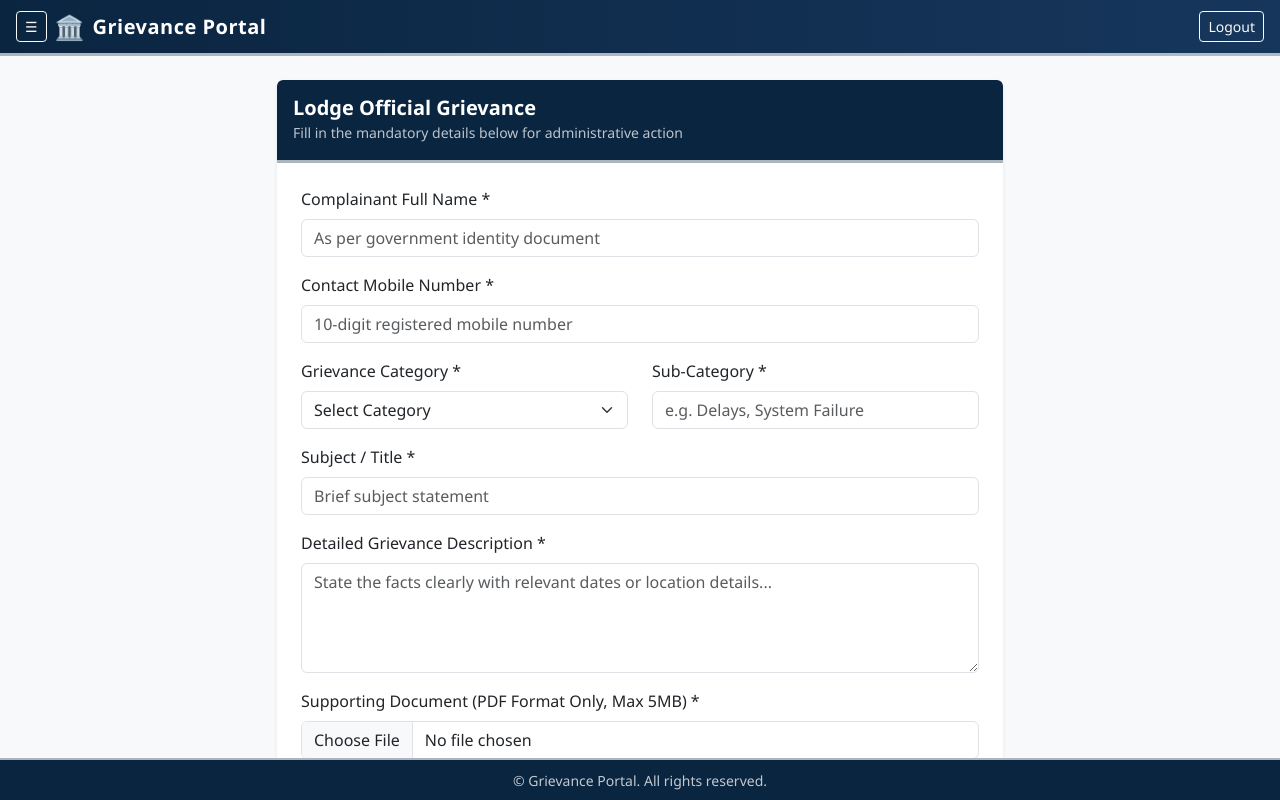
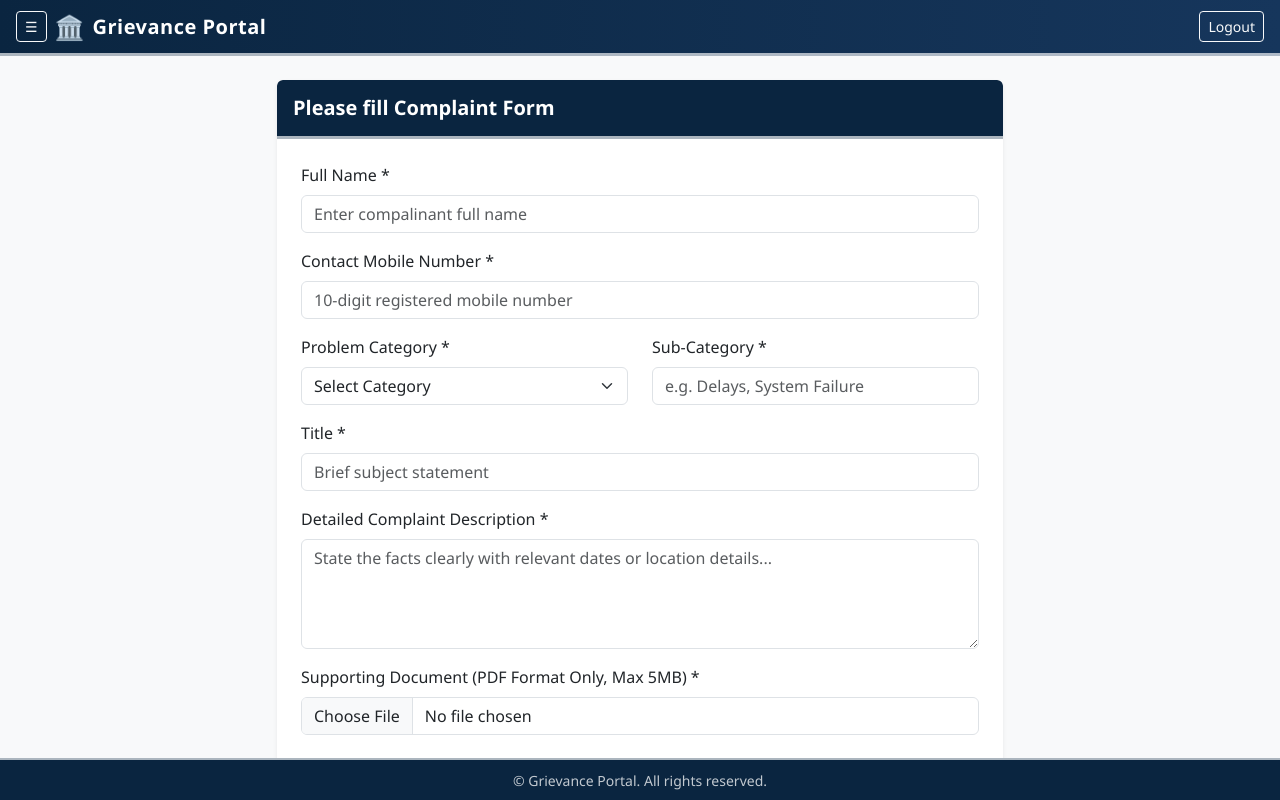
Before and after one commit to gwaliorkilla-ctrl/grievance-portal, an Angular app: page /complaints/new in a window 1280 px wide. Built offline with nearby package versions, Linux system fonts and the light colour scheme; sample sign-in values are in the browser's storage.

Commit message:
updated form

```diff
--- a/src/app/features/complaintCreate/complaintCreate.html
+++ b/src/app/features/complaintCreate/complaintCreate.html
@@ -1,8 +1,7 @@
 <div class="container mb-5 form-container">
   <div class="card shadow-sm border-0 gov-card">
     <div class="card-header bg-navy text-white py-3 border-bottom-gold">
-      <h5 class="mb-0 fw-bold">Lodge Official Grievance</h5>
-      <small class="text-light opacity-75">Fill in the mandatory details below for administrative action</small>
+      <h5 class="mb-0 fw-bold">Please fill Complaint Form</h5>
     </div>
     <div class="card-body p-4">
       @if (errorMessage()) {
@@ -11,13 +10,13 @@
 
       <form [formGroup]="complaintForm" (ngSubmit)="onSubmit()">
         <div class="mb-3">
-          <label class="form-label fw-medium">Complainant Full Name *</label>
+          <label class="form-label fw-medium">Full Name *</label>
           <input
             type="text"
             formControlName="complainant_name"
             class="form-control gov-input"
             [ngClass]="{'is-invalid': isInvalid('complainant_name')}"
-            placeholder="As per government identity document">
+            placeholder="Enter compalinant full name">
           <div class="invalid-feedback">Full name is required.</div>
         </div>
 
@@ -34,7 +33,7 @@
 
         <div class="row">
           <div class="col-md-6 mb-3">
-            <label class="form-label fw-medium">Grievance Category *</label>
+            <label class="form-label fw-medium">Problem Category *</label>
             <select
               formControlName="complaint_type"
               class="form-select gov-input"
@@ -59,7 +58,7 @@
         </div>
 
         <div class="mb-3">
-          <label class="form-label fw-medium">Subject / Title *</label>
+          <label class="form-label fw-medium">Title *</label>
           <input
             type="text"
             formControlName="title"
@@ -70,7 +69,7 @@
         </div>
 
         <div class="mb-3">
-          <label class="form-label fw-medium">Detailed Grievance Description *</label>
+          <label class="form-label fw-medium">Detailed Complaint Description *</label>
           <textarea
             formControlName="description"
             class="form-control gov-input"
@@ -97,7 +96,7 @@
           @if (submitting()) {
             <span class="spinner-border spinner-border-sm me-2"></span>Processing Submission...
           } @else {
-            Submit Grievance Record
+            Submit Complaint
           }
         </button>
       </form>
```
